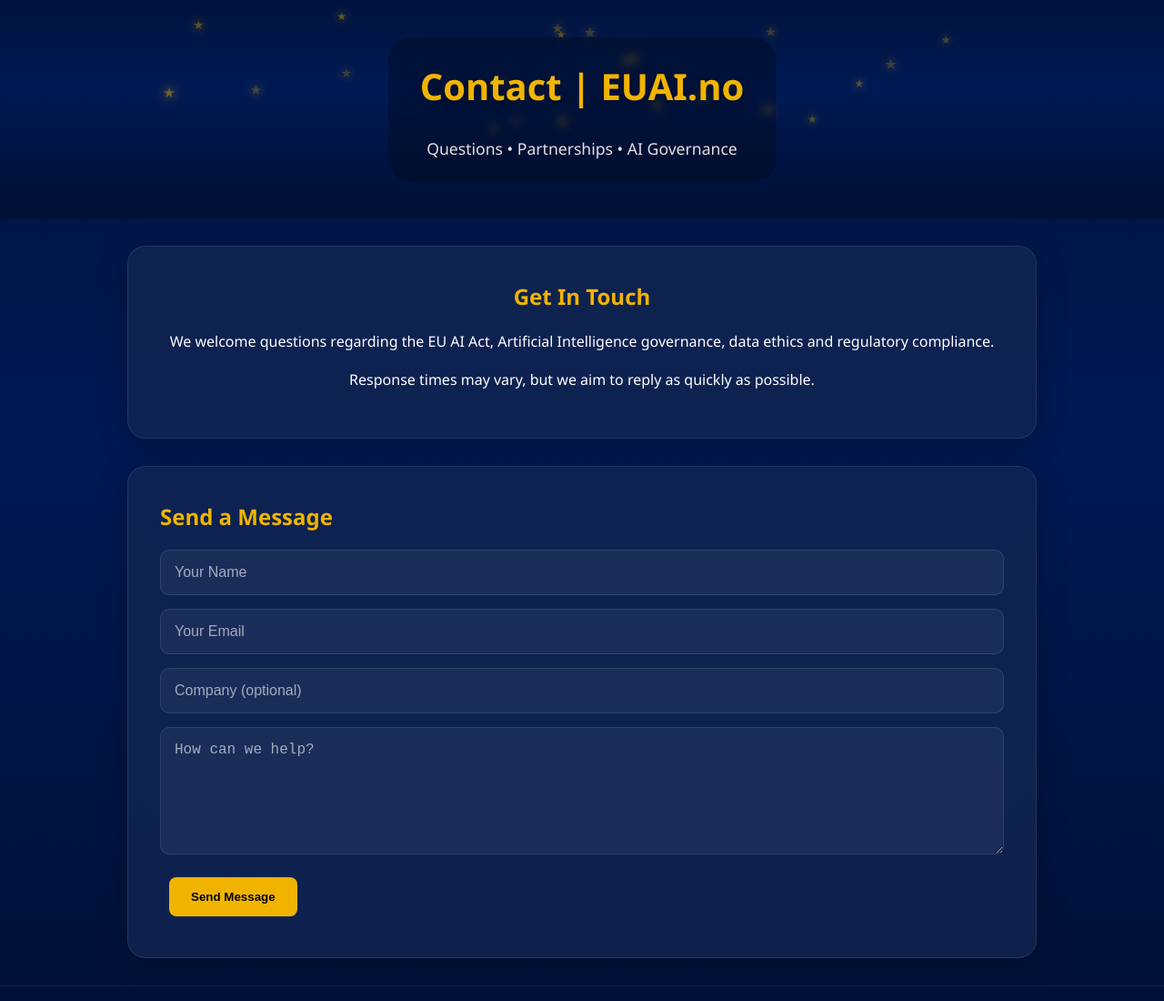
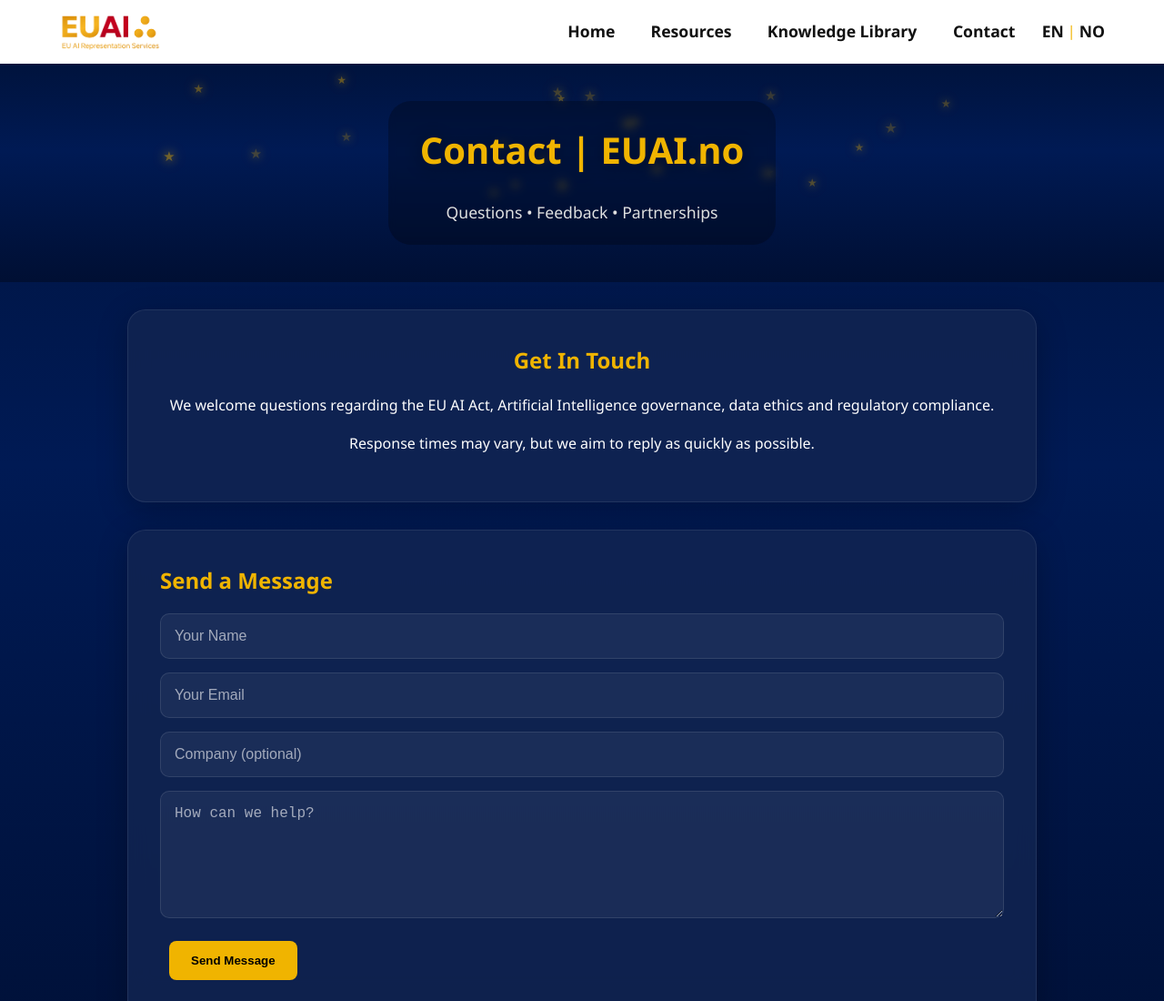
Before and after one commit to Waraan5/data1200-euai-website, a plain HTML site: page contact.html in a window 1280 px wide. Shown: the top 1100 px of the page at 91% size. Drawn offline with Linux system fonts and the light colour scheme.

Commit message:
Endret øverste flik på contact

```diff
--- a/contact.html
+++ b/contact.html
@@ -15,6 +15,50 @@
 
 <body>
 
+<nav>
+
+    <div class="nav-container">
+
+        <div class="brand">
+
+            <a href="index.html">
+
+                <img src="images/Logo.png"
+                     alt="EUAI Logo"
+                     class="nav-logo">
+
+            </a>
+
+        </div>
+
+        <div class="menu">
+
+            <a href="index.html">Home</a>
+
+            <a href="resources.html">Resources</a>
+
+            <a href="knowledge-library.html">
+                Knowledge Library
+            </a>
+
+            <a href="contact.html">Contact</a>
+
+            <span class="language-switch">
+
+                <a href="contact.html">EN</a>
+
+                <span class="separator">|</span>
+
+                <a href="contact-no.html">NO</a>
+
+            </span>
+
+        </div>
+
+    </div>
+
+</nav>
+
 <header class="hero resources-hero">
 
     <div id="particles"></div>
@@ -24,7 +68,7 @@
         <h1>Contact | EUAI.no</h1>
 
         <p class="subtitle">
-            Questions • Partnerships • AI Governance
+            Questions • Feedback • Partnerships
         </p>
 
     </div>
```
Also changed, not shown: knowledge-library.html (+34 -1 lines).
